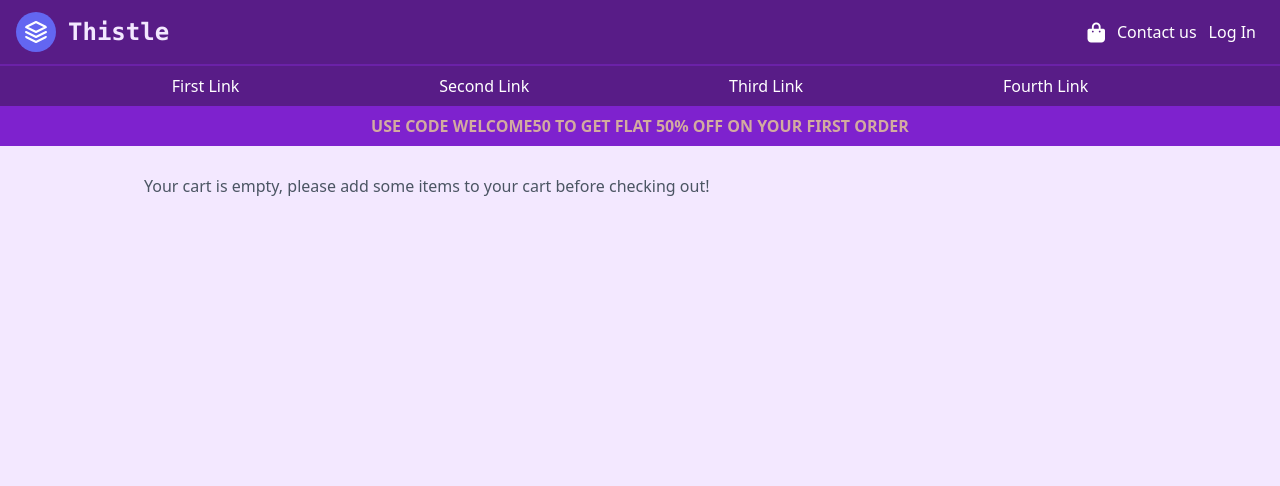
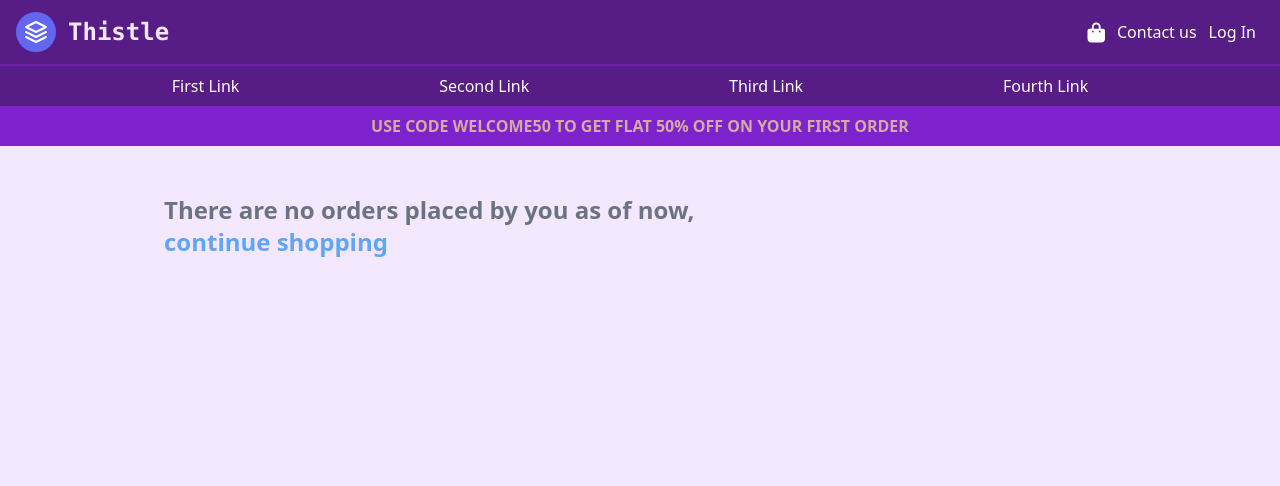
Before and after one commit to xmos640/Thistle_01, a Django app: page /cart/ in a window 1280 px wide. Shown: the top 486 px of the page. Run offline with Django 4.2, Linux system fonts and the light colour scheme; some libraries are stand-ins or nearby versions.

Commit message:
no cart msg

```diff
--- a/main/templates/cart.html
+++ b/main/templates/cart.html
@@ -78,7 +78,7 @@
     var subtotal = 0;
     if ($.isEmptyObject(cart)) {
         //if object is empty
-        mystr = `<p>Your cart is empty, please add some items to your cart before checking out!</p>`
+        mystr = `<h3 class="mb-8 text-2xl p-5 text-gray-500 font-bold">There are no orders placed by you as of now, <a href="/" class="text-blue-400">continue shopping</a></h3>`
         $('#items').append(mystr);
         document.getElementById('bill').classList.add("hidden");
 
```
